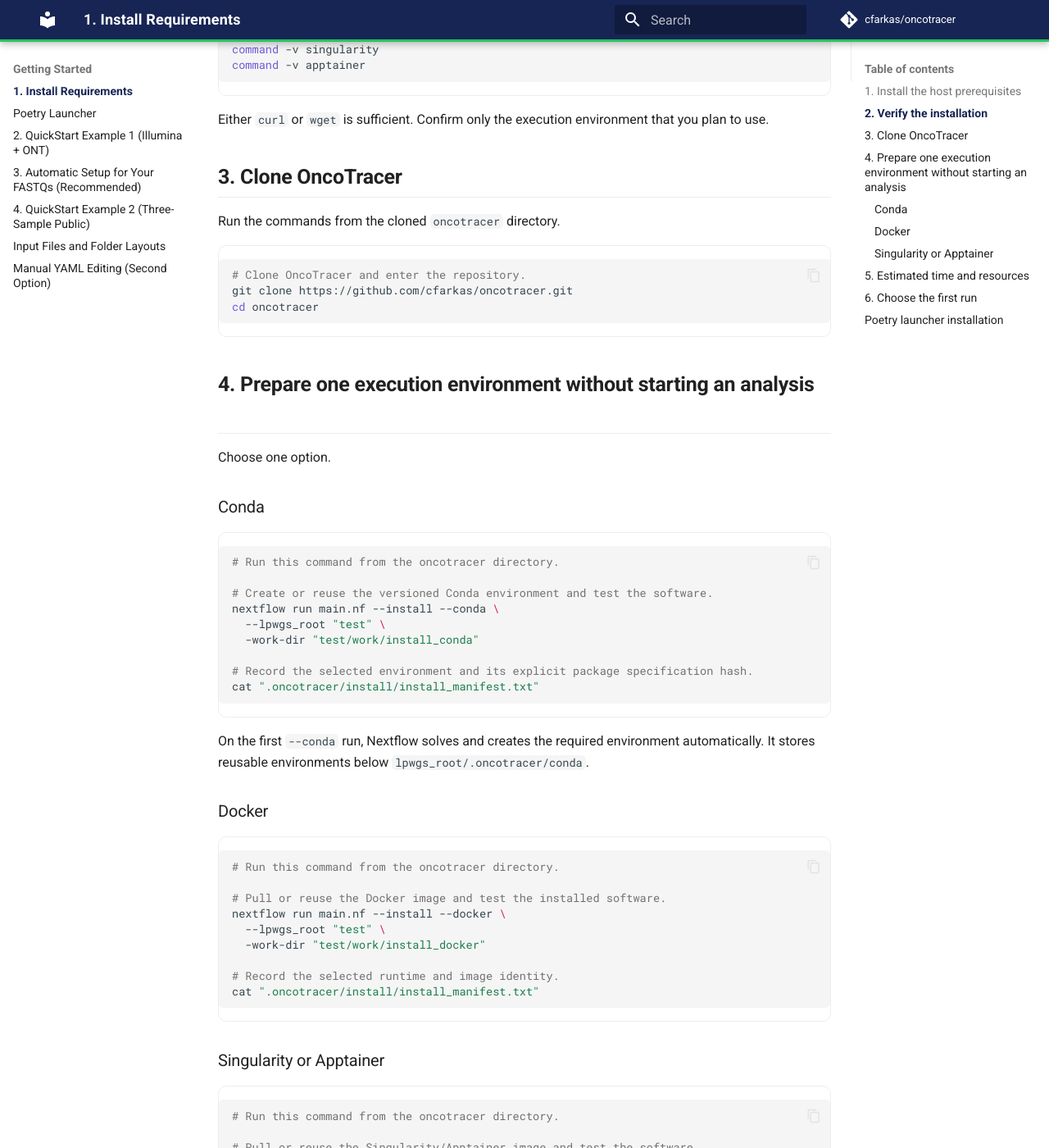
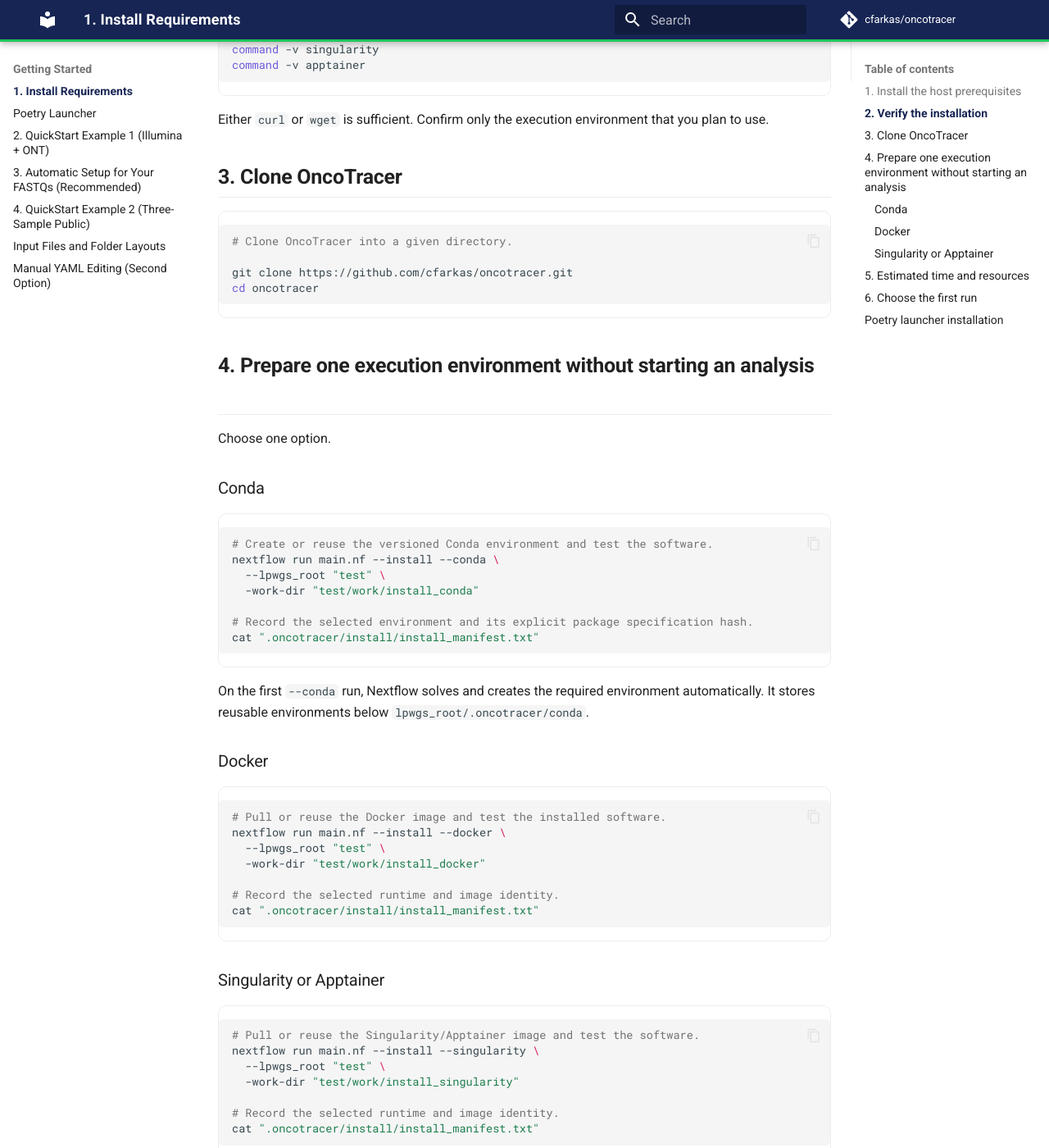
Before and after one commit to cfarkas/oncotracer, an MkDocs documentation site: the page built from docs/installation.md, in a window 1280 px wide and 1400 px high, scrolled down 1852 px. Shown: the whole window at 82% size. Built offline with MkDocs 1.6.1 and Material for MkDocs 9.7.7, drawn with Linux system fonts in a browser that asks for light colours; comment, search, counter and statistics services are not loaded; some of the changed text lies outside the part shown.

Commit message:
Docs: simplify installation clone steps

````diff
--- a/docs/installation.md
+++ b/docs/installation.md
@@ -63,10 +63,9 @@
 
 ## 3. Clone OncoTracer
 
-Run the commands from the cloned `oncotracer` directory.
+```bash
+# Clone OncoTracer into a given directory.
 
-```bash
-# Clone OncoTracer and enter the repository.
 git clone https://github.com/cfarkas/oncotracer.git
 cd oncotracer
 ```
@@ -78,8 +77,6 @@
 ### Conda
 
 ```bash
-# Run this command from the oncotracer directory.
-
 # Create or reuse the versioned Conda environment and test the software.
 nextflow run main.nf --install --conda \
   --lpwgs_root "test" \
@@ -94,8 +91,6 @@
 ### Docker
 
 ```bash
-# Run this command from the oncotracer directory.
-
 # Pull or reuse the Docker image and test the installed software.
 nextflow run main.nf --install --docker \
   --lpwgs_root "test" \
@@ -108,8 +103,6 @@
 ### Singularity or Apptainer
 
 ```bash
-# Run this command from the oncotracer directory.
-
 # Pull or reuse the Singularity/Apptainer image and test the software.
 nextflow run main.nf --install --singularity \
   --lpwgs_root "test" \
@@ -144,7 +137,7 @@
 ## Poetry launcher installation
 
 ```bash
-# Install Poetry, enter the standard repository clone, and create its locked launcher environment.
+# Install the locked Poetry launcher environment.
 poetry install --no-interaction
 poetry run oncotracer --help
 ```
````
